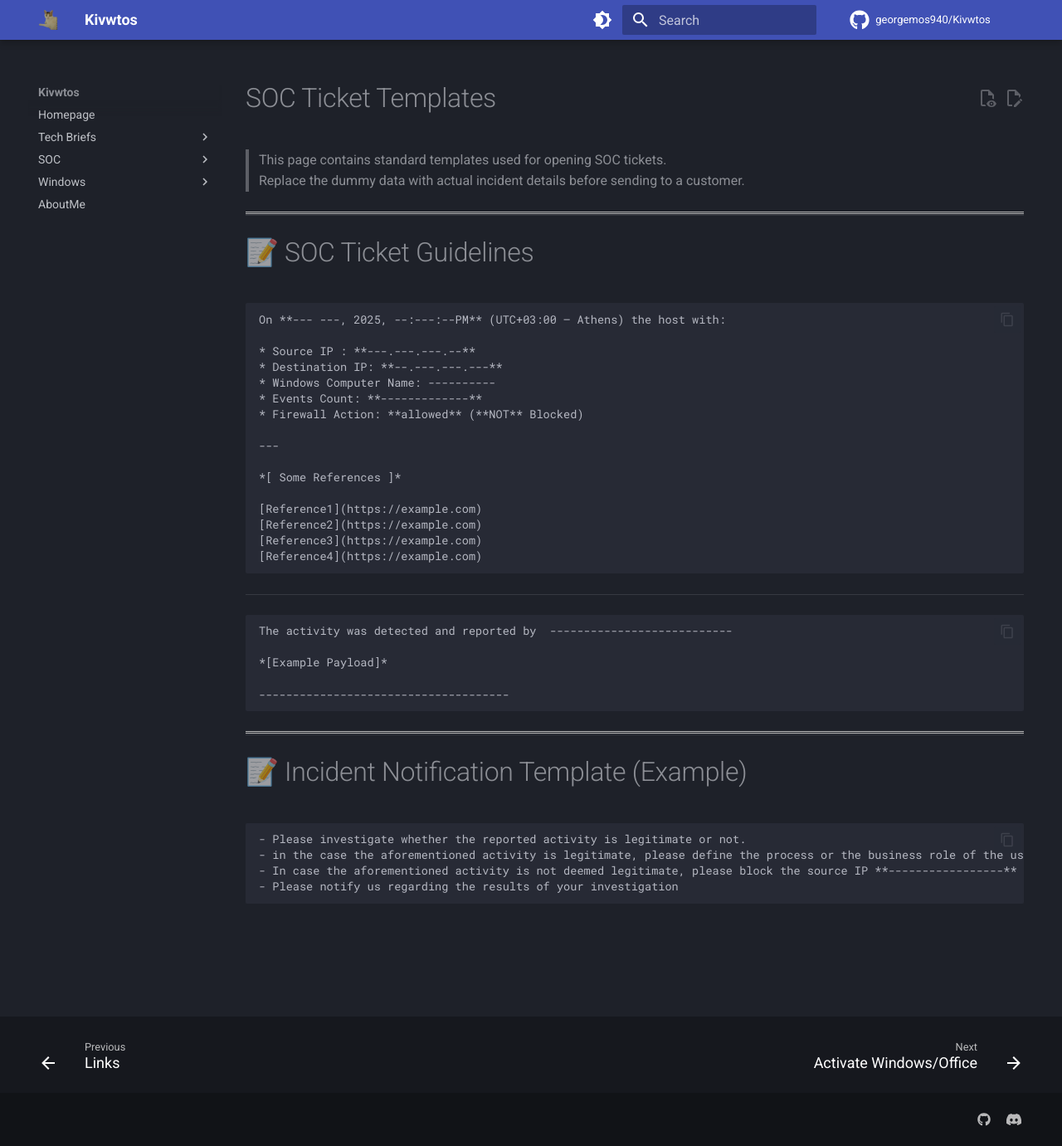
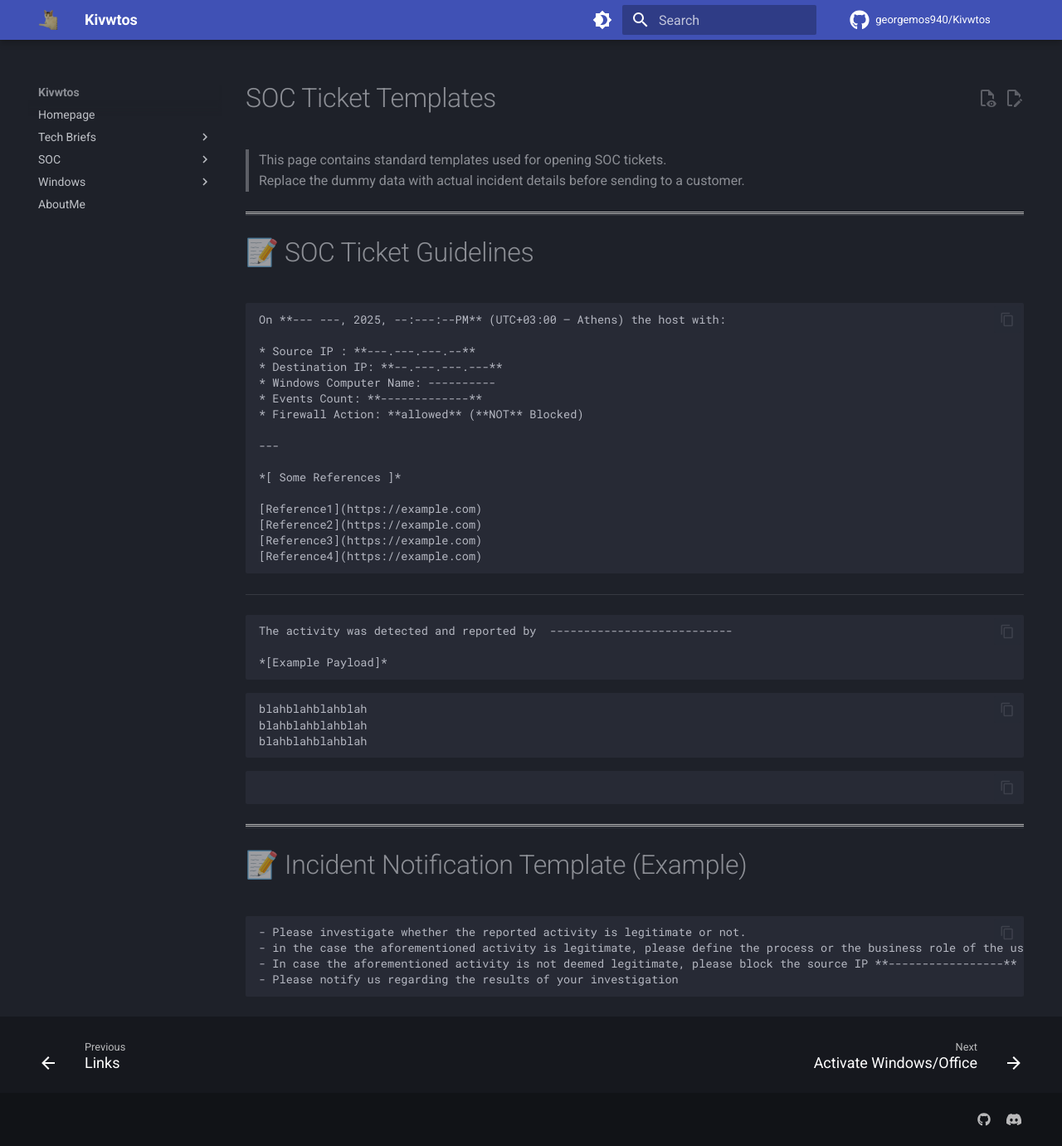
Before and after one commit to georgemos940/Kivwtos, an MkDocs documentation site: the page built from docs/soc/templates.md, in a window 1280 px wide and 1381 px high. Shown: the whole window at 83% size. Built offline with MkDocs 1.6.1 and Material for MkDocs 9.7.7, drawn with Linux system fonts in a browser that asks for light colours; comment, search, counter and statistics services are not loaded.

Commit message:
Update templates.md

````diff
--- a/docs/soc/templates.md
+++ b/docs/soc/templates.md
@@ -34,8 +34,13 @@ On **--- ---, 2025, --:---:--PM** (UTC+03:00 — Athens) the host with:
 The activity was detected and reported by  ---------------------------
 
 *[Example Payload]*
-
--------------------------------------
+```
+```
+blahblahblahblah
+blahblahblahblah
+blahblahblahblah
+```
+```
 ```
 
 
````
